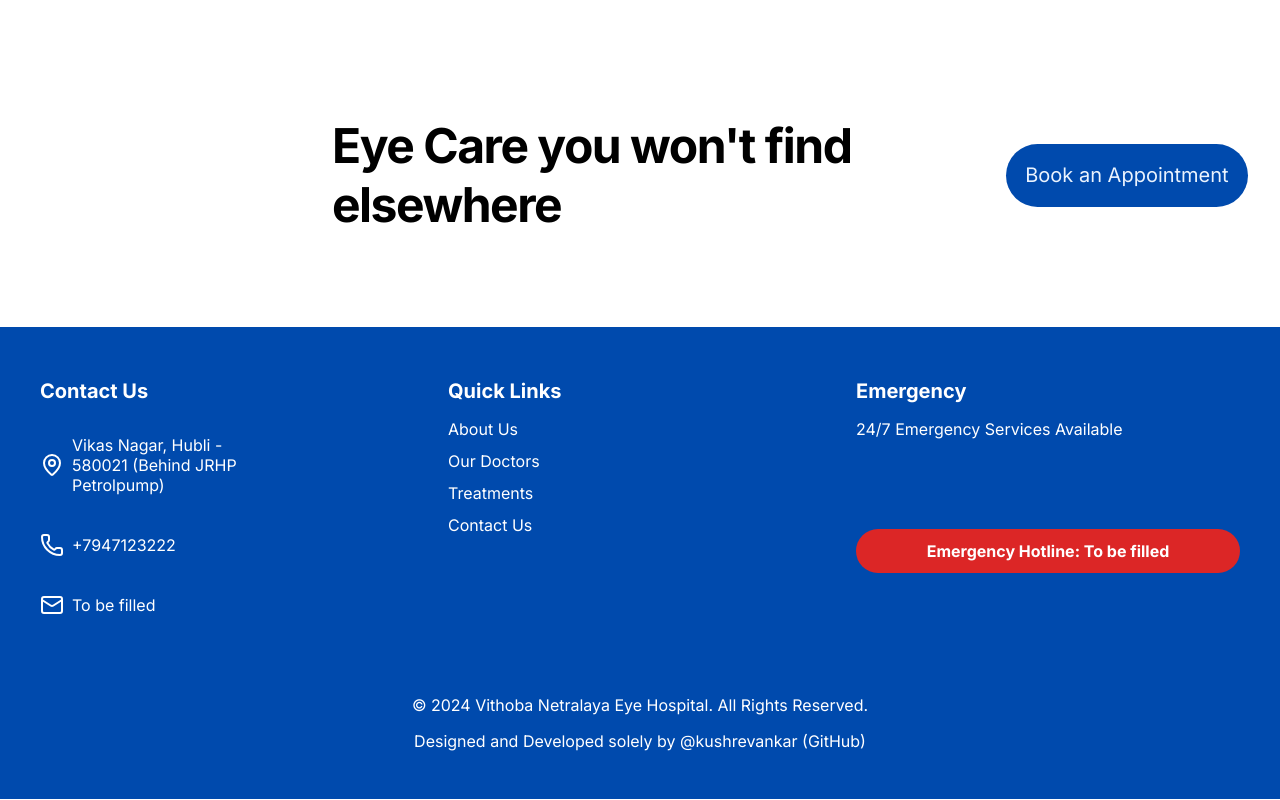
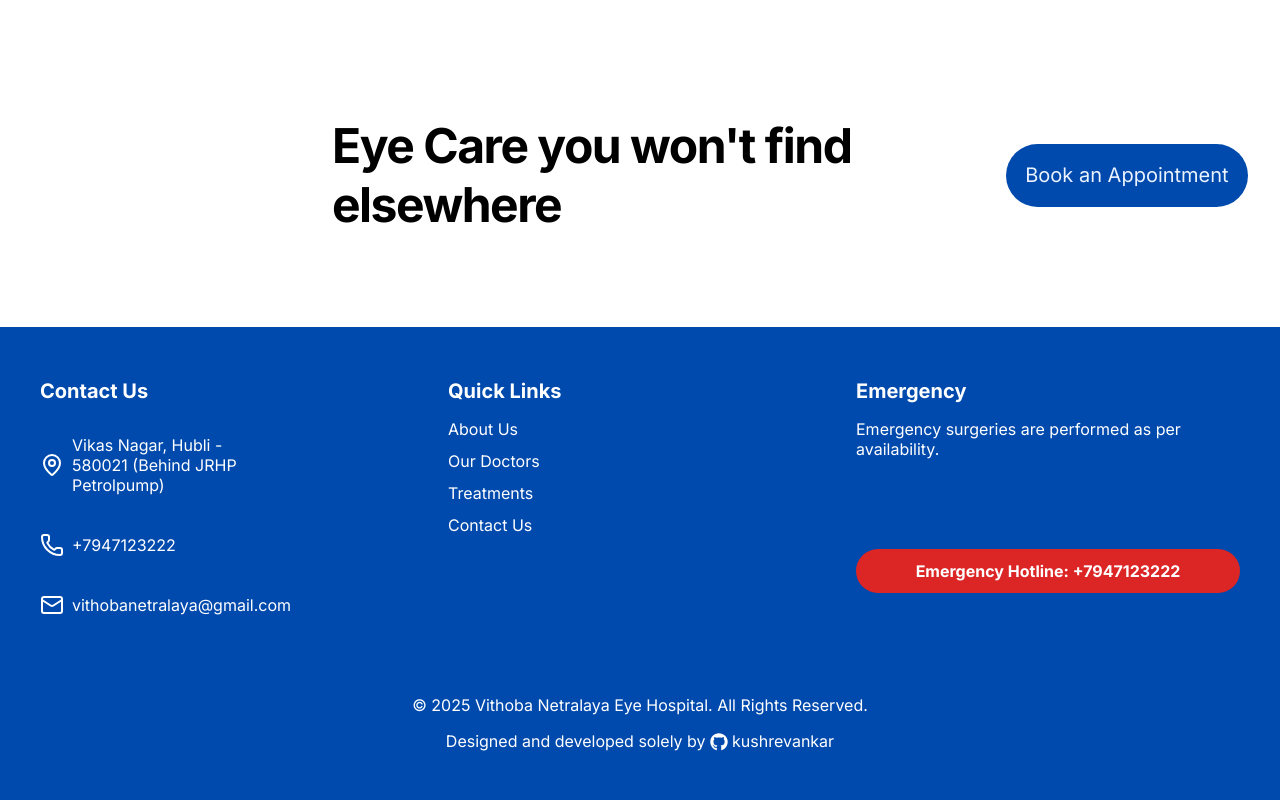
Before and after one commit to kushrevankar/vithobanetralaya, a React (Create React App) app in the folder client/: page / in a window 1280 px wide. Shown: the part 2772-3572 px from the top of the page. Built offline with nearby package versions, Linux system fonts and the light colour scheme.

Commit message:
savepoint before restructure

```diff
--- a/client/src/components/contact/Contact.jsx
+++ b/client/src/components/contact/Contact.jsx
@@ -32,7 +32,7 @@
               <Mail color="white" size={48} />
             </div>
             <p>Please mail us on</p>
-            <p className={styles.bold}>PLACEHOLDER</p>
+            <p className={styles.bold}>vithobanetralaya@gmail.com</p>
             <p>to get support.</p>
           </div>
 
--- a/client/src/components/footer/Footer.jsx
+++ b/client/src/components/footer/Footer.jsx
@@ -1,6 +1,7 @@
-import React from 'react';
-import { MapPin, Phone, Mail } from 'lucide-react';
-import styles from './footer.module.css';
+import React from "react";
+import { MapPin, Phone, Mail } from "lucide-react";
+import { FaGithub } from "react-icons/fa";
+import styles from "./footer.module.css";
 
 const Footer = () => {
   return (
@@ -10,7 +11,9 @@
           <h3>Contact Us</h3>
           <div className={styles.item}>
             <MapPin />
-            <p className={styles.address}>Vikas Nagar, Hubli - 580021 (Behind JRHP Petrolpump)</p>
+            <p className={styles.address}>
+              Vikas Nagar, Hubli - 580021 (Behind JRHP Petrolpump)
+            </p>
           </div>
           <div className={styles.item}>
             <Phone />
@@ -18,32 +21,59 @@
           </div>
           <div className={styles.item}>
             <Mail />
-            <p>To be filled</p>
+            <p>vithobanetralaya@gmail.com</p>
           </div>
         </div>
 
         <div className={styles.links}>
           <h3>Quick Links</h3>
           <ul>
-            <li><a href="/about">About Us</a></li>
-            <li><a href="/doctors">Our Doctors</a></li>
-            <li><a href="/treatments">Treatments</a></li>
-            <li><a href="/contact">Contact Us</a></li>
+            <li>
+              <a href="/about">About Us</a>
+            </li>
+            <li>
+              <a href="/doctors">Our Doctors</a>
+            </li>
+            <li>
+              <a href="/treatments">Treatments</a>
+            </li>
+            <li>
+              <a href="/contact">Contact Us</a>
+            </li>
           </ul>
         </div>
 
         <div className={styles.emergency}>
           <h3>Emergency</h3>
-          <p>24/7 Emergency Services Available</p>
-          <div className={styles.hotline}>
-            Emergency Hotline: To be filled
-          </div>
+          <p>Emergency surgeries are performed as per availability.</p>
+          <div className={styles.hotline}>Emergency Hotline: +7947123222</div>
         </div>
       </div>
 
       <div className={styles.copyright}>
-        <p>&copy; 2024 Vithoba Netralaya Eye Hospital. All Rights Reserved.</p>
-        <p>Designed and Developed solely by @kushrevankar (GitHub)</p>
+        <p>&copy; 2025 Vithoba Netralaya Eye Hospital. All Rights Reserved.</p>
+        <p>
+          Designed and developed solely by{" "}
+          <a
+            href="https://github.com/kushrevankar"
+            target="_blank"
+            rel="noopener noreferrer"
+            style={{
+              textDecoration: "none",
+              color: "inherit",
+            }}
+          >
+            <FaGithub
+              size={18}
+              style={{
+                verticalAlign: "middle",
+                marginRight: "4px",
+                position: "relative",
+                top: "-1px",
+              }}
+            />kushrevankar
+          </a>
+        </p>
       </div>
     </footer>
   );
--- a/client/src/components/navbar/navbar.module.css
+++ b/client/src/components/navbar/navbar.module.css
@@ -39,6 +39,7 @@
     display: flex;
     text-align: center;
     justify-content: flex-end;
+    cursor: pointer;
 }
 
 .link.cta {
@@ -50,4 +51,5 @@
     height: 45px;
     width: 180px;
     font-family: Inter, sans-serif;
+    cursor: pointer;
 }
```
